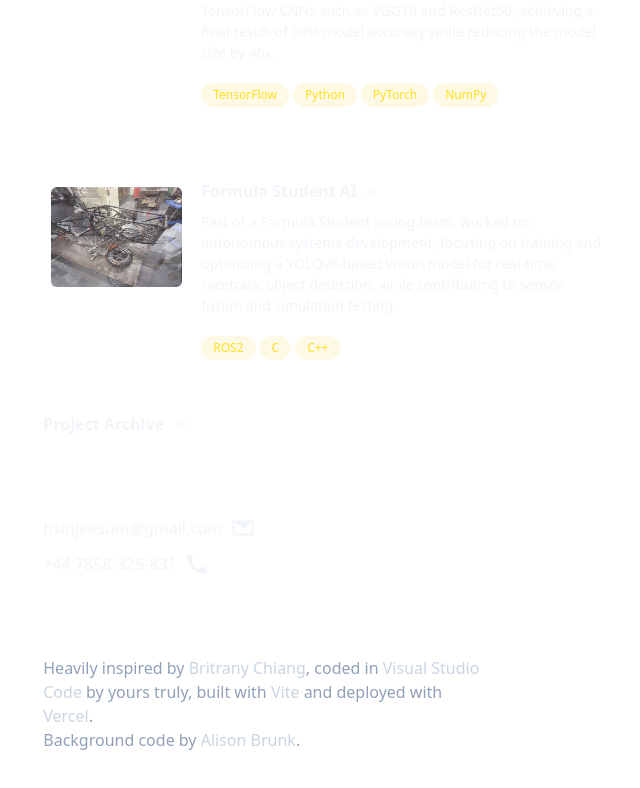
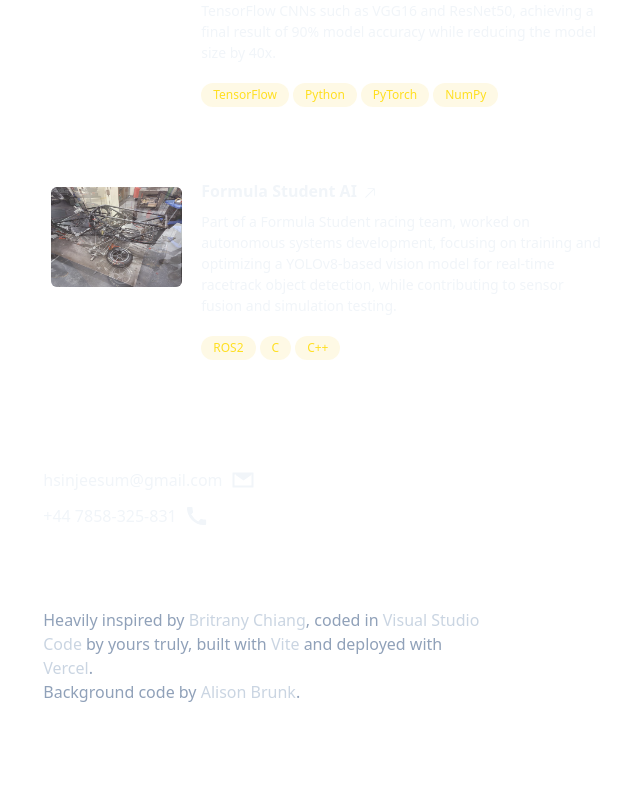
Before and after one commit to hjeesum/HsinJeePortfolio, a React (Vite) app: page / in a window 1280 px wide. Shown: the part 2176-2964 px from the top of the page, without its empty margins (575-1215 px from the left). Built offline with nearby package versions, Linux system fonts and the light colour scheme.

Commit message:
hidden archive for now

```diff
--- a/src/pages/Project.jsx
+++ b/src/pages/Project.jsx
@@ -6,7 +6,7 @@ function Project() {
     <div className="mb-16">
       <h2 className="text-md font-bold mb-6 md:hidden">PROJECTS</h2>
       <ListProject />
-      <Link className="group/experience mb-8" to="/archive">
+      <Link className="group/experience mb-8 hidden" to="/archive">
         <a className="inline-flex gap-2 items-center group cursor-pointer font-semibold">
           <span className="group-hover:text-yellow-400">Project Archive</span>
           <svg
```
